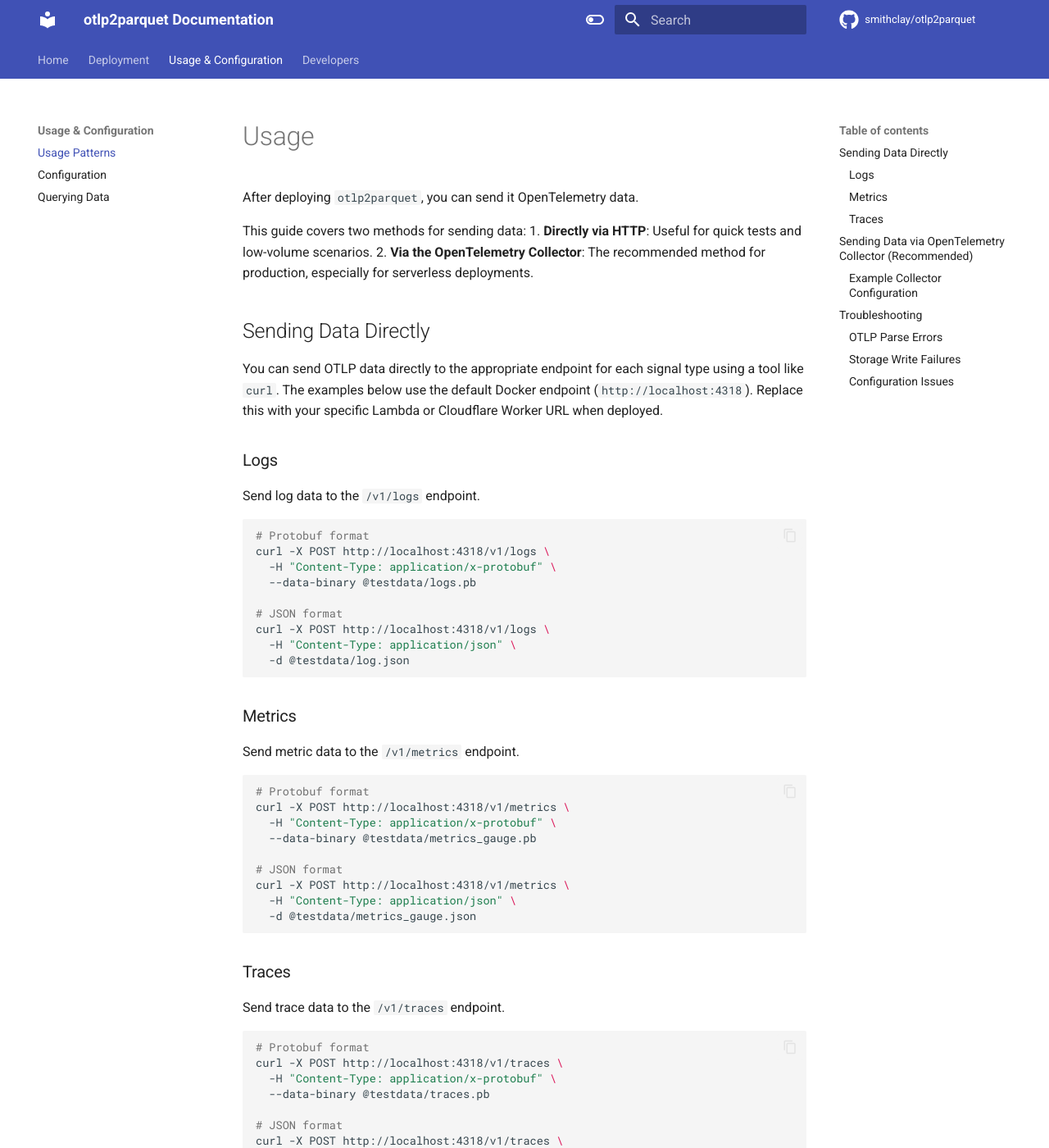
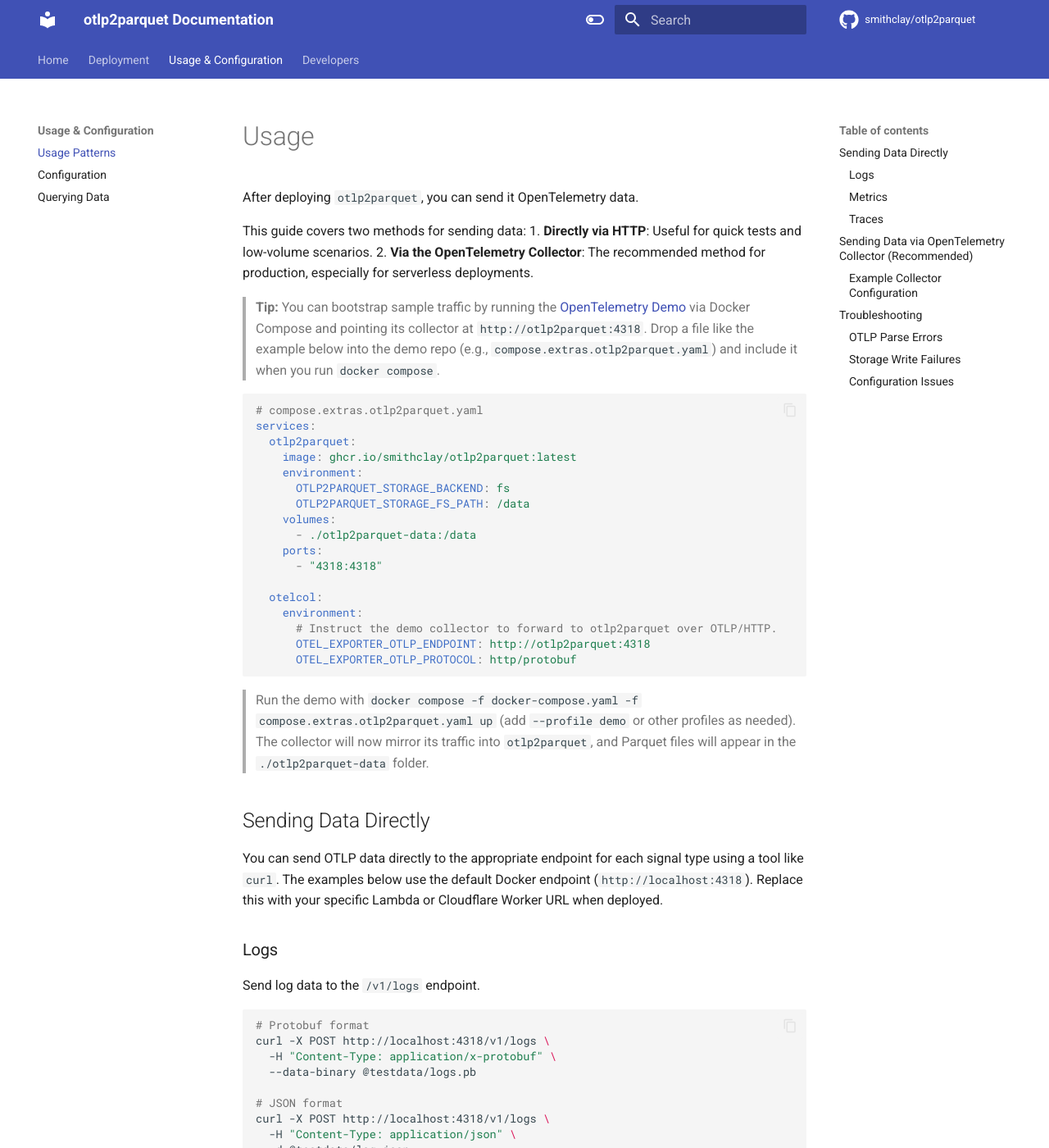
Before and after one commit to smithclay/otlp2parquet, an MkDocs documentation site: the page built from docs/get-started/usage.md, in a window 1280 px wide and 1400 px high. Shown: the whole window at 82% size. Built offline with MkDocs 1.6.1 and Material for MkDocs 9.7.7, drawn with Linux system fonts in a browser that asks for light colours; comment, search, counter and statistics services are not loaded.

Commit message:
Document OTel demo compose extras example

````diff
--- a/docs/get-started/usage.md
+++ b/docs/get-started/usage.md
@@ -5,6 +5,30 @@
 This guide covers two methods for sending data:
 1.  **Directly via HTTP**: Useful for quick tests and low-volume scenarios.
 2.  **Via the OpenTelemetry Collector**: The recommended method for production, especially for serverless deployments.
+
+> **Tip:** You can bootstrap sample traffic by running the [OpenTelemetry Demo](https://github.com/open-telemetry/opentelemetry-demo) via Docker Compose and pointing its collector at `http://otlp2parquet:4318`. Drop a file like the example below into the demo repo (e.g., `compose.extras.otlp2parquet.yaml`) and include it when you run `docker compose`.
+
+```yaml
+# compose.extras.otlp2parquet.yaml
+services:
+  otlp2parquet:
+    image: ghcr.io/smithclay/otlp2parquet:latest
+    environment:
+      OTLP2PARQUET_STORAGE_BACKEND: fs
+      OTLP2PARQUET_STORAGE_FS_PATH: /data
+    volumes:
+      - ./otlp2parquet-data:/data
+    ports:
+      - "4318:4318"
+
+  otelcol:
+    environment:
+      # Instruct the demo collector to forward to otlp2parquet over OTLP/HTTP.
+      OTEL_EXPORTER_OTLP_ENDPOINT: http://otlp2parquet:4318
+      OTEL_EXPORTER_OTLP_PROTOCOL: http/protobuf
+```
+
+> Run the demo with `docker compose -f docker-compose.yaml -f compose.extras.otlp2parquet.yaml up` (add `--profile demo` or other profiles as needed). The collector will now mirror its traffic into `otlp2parquet`, and Parquet files will appear in the `./otlp2parquet-data` folder.
 
 ## Sending Data Directly
 
````
